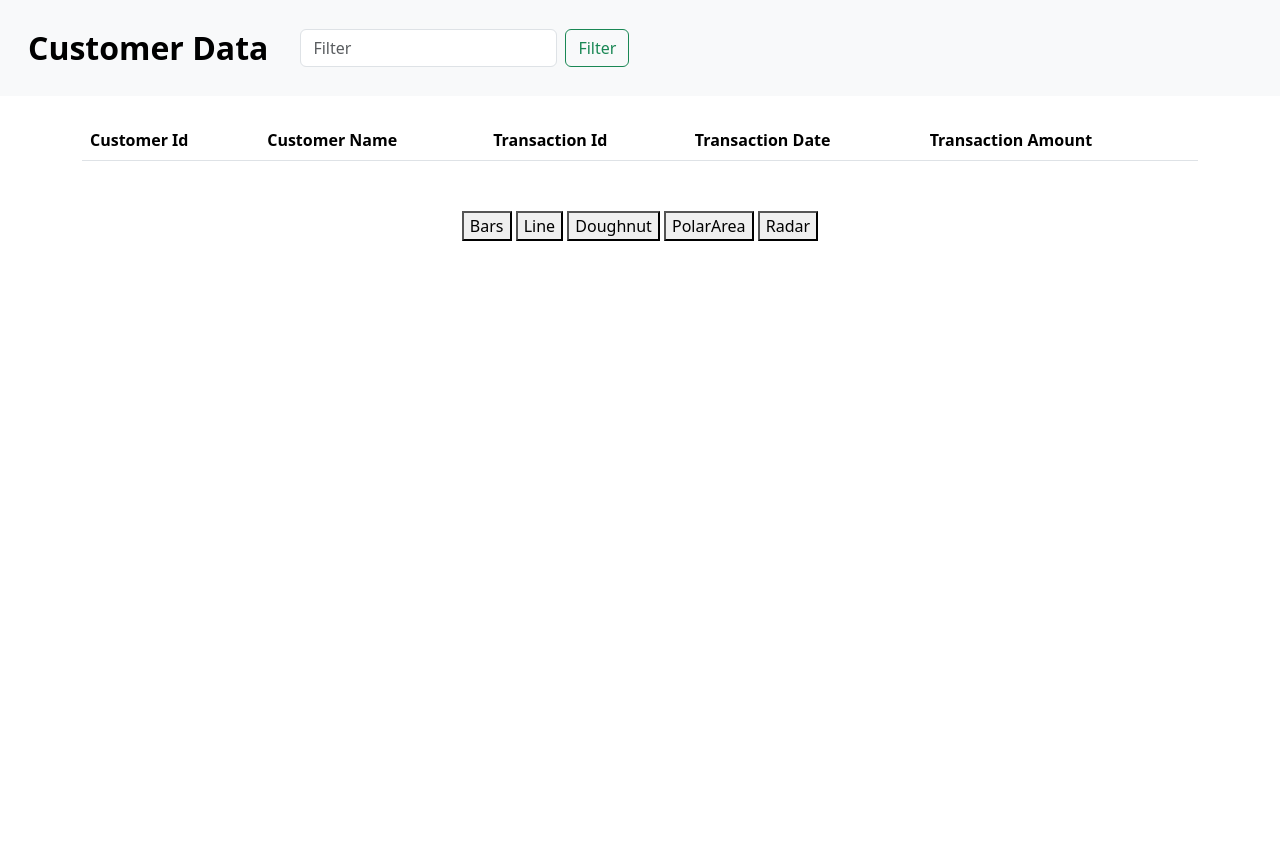
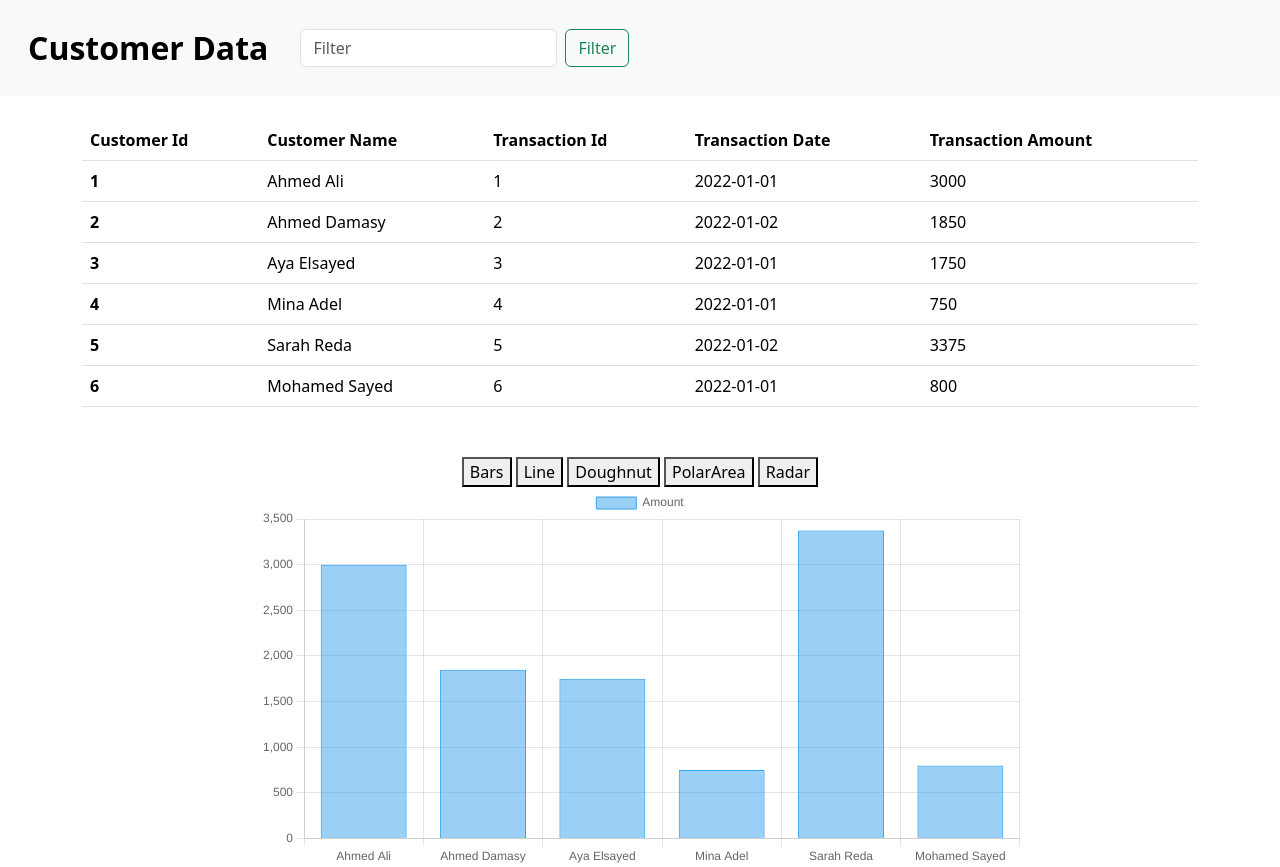
Before and after one commit to ndamasy/Customer-Transaction, a plain HTML site: page index.html in a window 1280 px wide. Both pictures are taken after a click on the button "Bars". Before the commit the page ends 800 px from the top, so only its background shows below. Drawn offline with nearby package versions, Linux system fonts and the light colour scheme.

Commit message:
fix code after conflict

```diff
--- a/assets/index.js
+++ b/assets/index.js
@@ -3,7 +3,7 @@
 // //fetch json file
 var customerData = [];
 let mrChart;
-fetch('data.json')
+fetch('./../data.json')
     .then(function (response) {
         return response.json();
     })
@@ -46,9 +46,8 @@ let customerTransactions;
 const table = document.querySelector('.table-body-data')
 function displayCustomerData(customerData) {
     var customerTableData = '';
-    if (customerData &&  customerData.customers.length > 0 &&  customerData.transactions.length > 0) {
-         if (customerData &&  customerData.customers.length > 0 &&  customerData.transactions.length > 0) {
-        for (let i = 0; i < customerData.customers.customers.length; i++) {
+        if (customerData && customerData.length > 0) {
+            for (let i = 0; i < customerData.length; i++) {
                 customerTableData += `
 
 
@@ -64,7 +63,52 @@ function displayCustomerData(customerData) {
             }
         }
 
-          table.innerHTML =customerTableData ;
+        table.innerHTML = customerTableData;
 
-};
 }
+
+// filter by customer name or amount
+const searchInput = document.querySelector('form.filter-name .form-control')
+searchInput?.addEventListener("input", function (e) {
+    var search = e.target.value?.toLowerCase();
+
+    // deep copy / shallow copy: TODO > research
+    const searchData = customerData;
+
+    const filteredData = searchData.filter((val) => {
+        if (val.name.toLowerCase().includes(search) || val.amount.toString().includes(search)) {
+            return val;
+        }
+    });
+
+    displayCustomerData(filteredData);
+});
+
+
+
+const ctx = document.getElementById('myChart');
+
+function setChartType(chartType) {
+   myChart.destroy();
+   creatChart(customerData, chartType)
+}
+function creatChart(data, type) {
+   myChart = new Chart(ctx, {
+      type: type,
+      data: {
+         labels: data.map(row => row.name),
+         datasets: [{
+            label: 'Amount',
+            data: data.map(row => row.amount),
+            borderWidth: 1
+         }]
+      },
+      options: {
+         scales: {
+            y: {
+               beginAtZero: true
+            }
+         }
+      }
+   });
+}
--- a/index.html
+++ b/index.html
@@ -26,7 +26,7 @@
         </button>
         <div class="collapse navbar-collapse" id="navbarSupportedContent">
 
-          <form class="d-flex" role="search">
+          <form class="d-flex filter-name" role="search">
             <input class="form-control me-2" type="search" placeholder="Filter" aria-label="Search">
             <button class="btn btn-outline-success" type="submit">Filter</button>
           </form>
```
Lines whose indentation alone changed are shown as unchanged.
